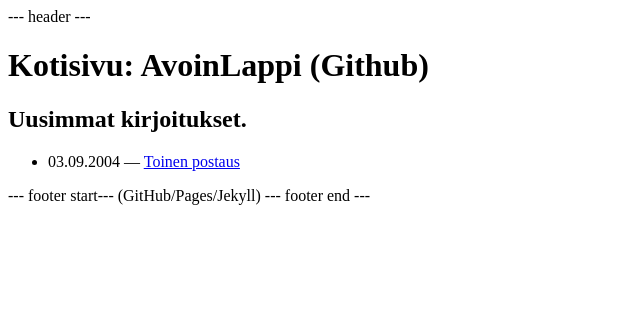
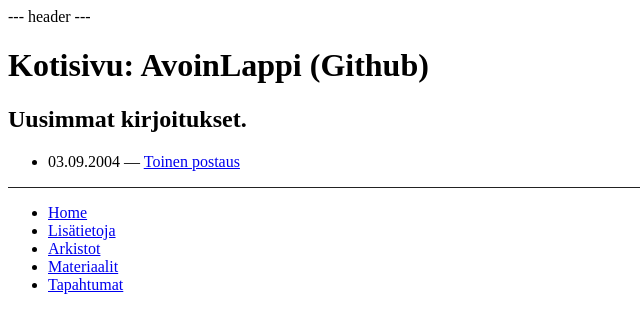
Before and after one commit to AvoinLappi/avoinlappi.github.io, a Jekyll site: the page built from index.html, in a window 1280 px wide. Shown: the top 333 px of the page, without its empty margins (0-640 px from the left). Built offline with Jekyll 4.4.1, drawn with Linux system fonts in a browser that asks for light colours.

Commit message:
Docuemnting CSS-sections and added some content to footer

```diff
--- a/_includes/footer.html
+++ b/_includes/footer.html
@@ -1,5 +1,10 @@
-<div>
---- footer start---
-(GitHub/Pages/Jekyll)
---- footer end ---
+
+<div class="footer">
+  <ul>
+    <li><a href="/" title="Home">Home</a></li>
+    <li><a href="/about.html" title="Lisätitetoja">Lisätietoja</a></li>
+    <li><a href="/archive.html" title="Arkistot">Arkistot</a></li>
+    <li><a href="/materials.html" title="Materiaalit">Materiaalit</a></li>
+    <li><a href="/events.html" title="Tapahtumat">Tapahtumat</a></li>
+  </ul>
 </div>
--- a/css/style.css
+++ b/css/style.css
@@ -1,4 +1,11 @@
+/* Elements */
 
 body {
     background-color: #e0foe8;
 }
+
+/* Classes */
+
+.footer {
+    border-top: 1px solid #222;
+}
```
